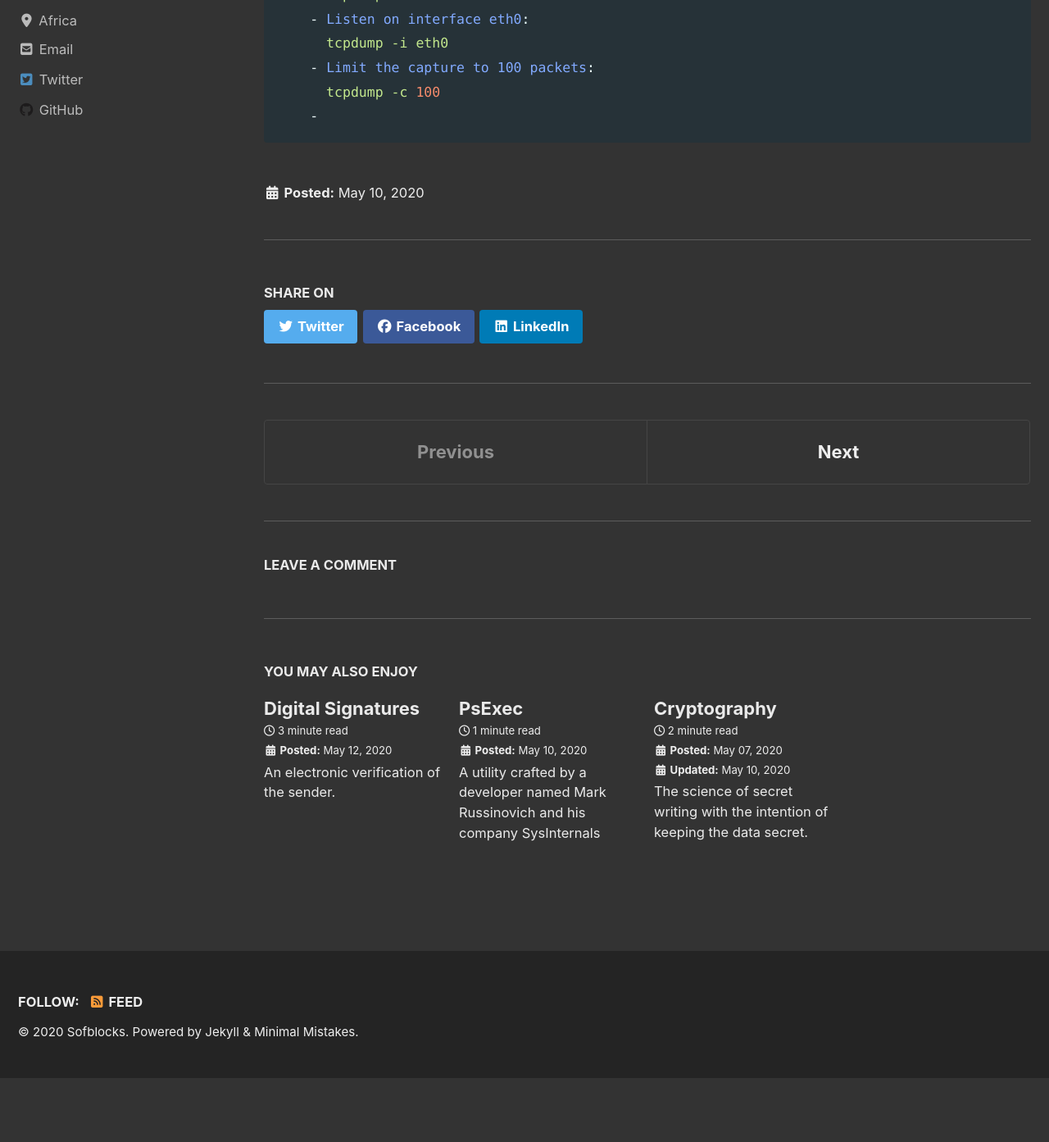
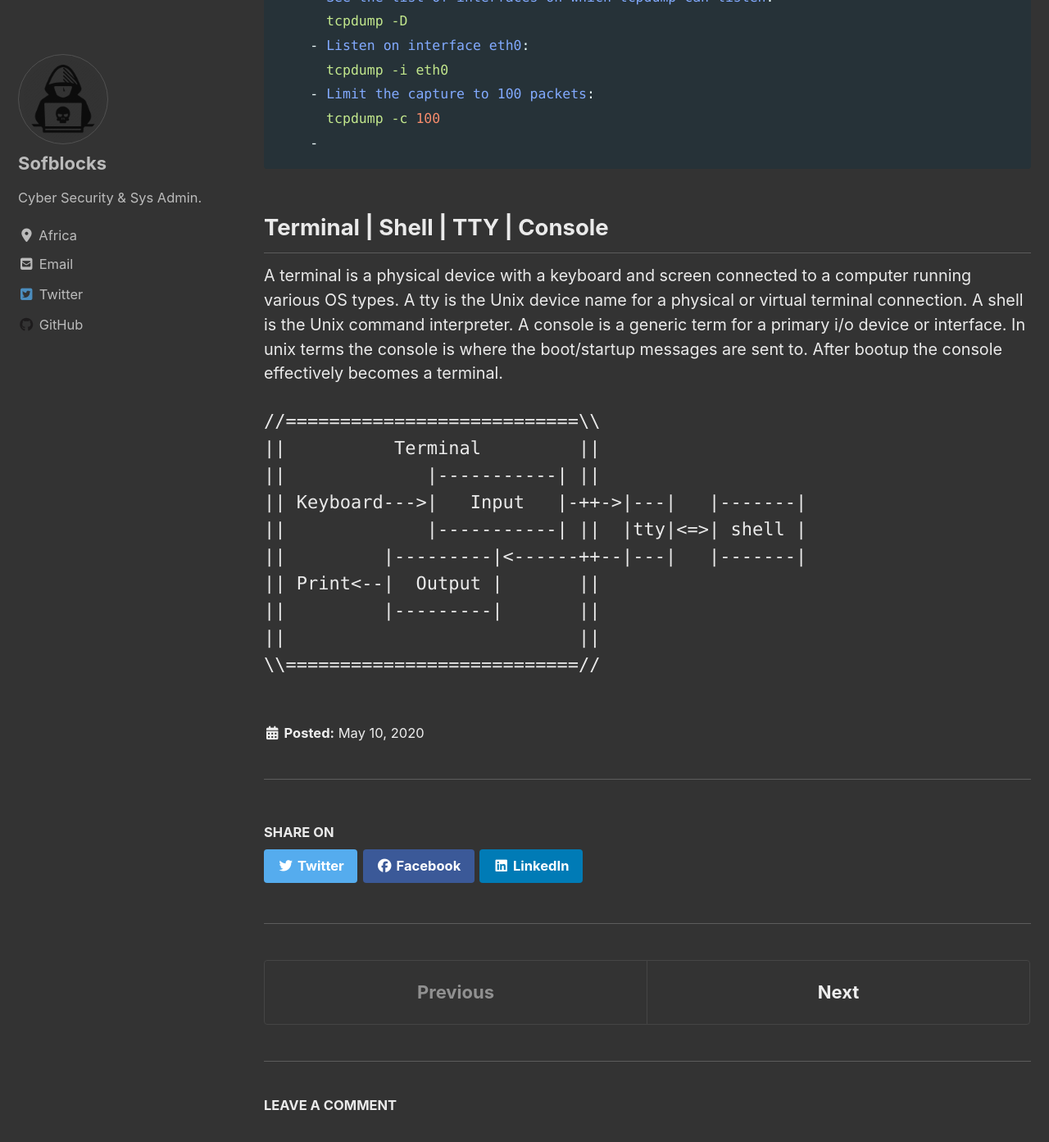
Before and after one commit to sofblocks/sofblocks.github.io, a Jekyll site: the page built from _notes/2020-05-10-linux.md, in a window 1280 px wide and 1400 px high, scrolled down 1660 px. Shown: the top 1393 px of the window at 82% size. Built offline with Jekyll 4.4.1, drawn with Linux system fonts in a browser that asks for light colours; cached includes are drawn as plain includes; nearby versions of some CDN libraries; comment, search, counter and statistics services are not loaded; before the commit the page ends 2975 px from its top, so only the background shows below that; some of the changed text lies outside the part shown.

Commit message:
Update 2020-05-10-linux.md

````diff
--- a/_notes/2020-05-10-linux.md
+++ b/_notes/2020-05-10-linux.md
@@ -53,3 +53,19 @@ TCPDump allows you to filter network traffic for useful information
       tcpdump -c 100
     -
 ```
+
+## Terminal | Shell | TTY | Console
+
+A terminal is a physical device with a keyboard and screen connected to a computer running various OS types. A tty is the Unix device name for a physical or virtual terminal connection. A shell is the Unix command interpreter. A console is a generic term for a primary i/o device or interface. In unix terms the console is where the boot/startup messages are sent to. After bootup the console effectively becomes a terminal.
+```ascii
+//===========================\\
+||          Terminal         ||
+||             |-----------| ||
+|| Keyboard--->|   Input   |-++->|---|   |-------|
+||             |-----------| ||  |tty|<=>| shell |
+||         |---------|<------++--|---|   |-------|
+|| Print<--|  Output |       ||
+||         |---------|       ||
+||                           ||
+\\===========================//
+```
````
